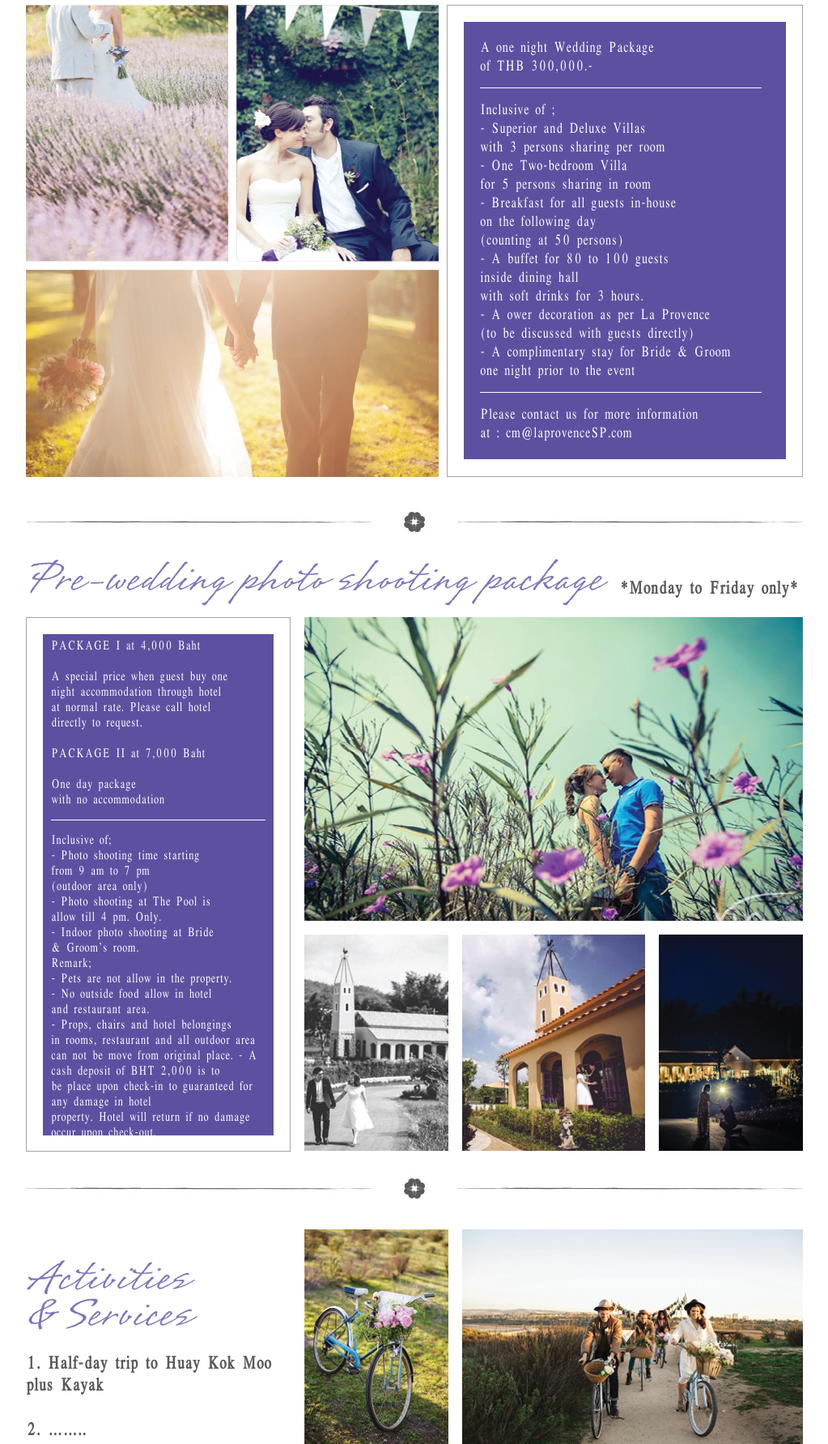
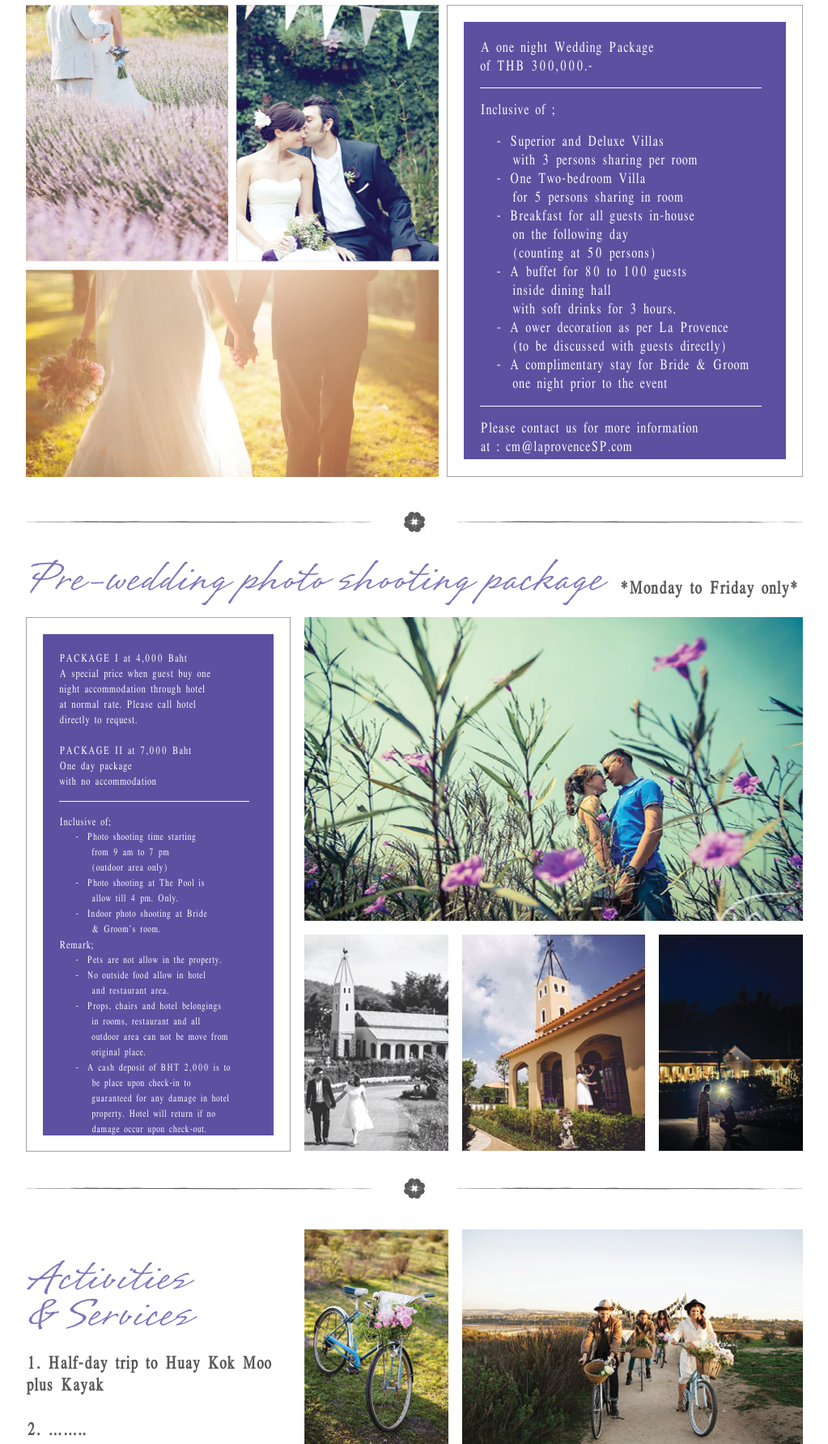
Before and after one commit to ecadigital/resort2, a PHP site: page /offer-packages.php in a window 1280 px wide. Shown: the part 1116-2899 px from the top of the page at 81% size, without its empty margins (128-1151 px from the left). Run offline with PHP 8.4, Linux system fonts and the light colour scheme; some libraries are stand-ins or nearby versions.

Commit message:
ul li
ul li

```diff
--- a/css/layout.css
+++ b/css/layout.css
@@ -740,12 +740,12 @@ p{
 
 #blog-in3 span{
 	color: #fff!important;
-	font-size: 14px;
+	font-size: 12px;
 	line-height: 19px;
 }
 
 #blog-in3 {
-	padding: 5px 10px 5px 10px;
+	padding: 20px 30px 20px 20px;
 }
 
 #as-left {
@@ -793,3 +793,21 @@ p{
 	color: #59595B;
  text-decoration: none;
 }
+
+#inner-wrapper ul li {
+	list-style: none;
+	padding-left: 0px;
+	margin-left: 0px;
+}
+#inner-wrapper ul li:before{ content:"-"; position:relative; left:-10px;}
+#inner-wrapper ul li{ text-indent:-10px; }
+
+.smallli li{
+ font-size: 11px;
+ padding: 0px;
+ margin: 0px;
+}
+
+ul.smallli {
+ margin: 0px;
+ }
--- a/offer-packages.php
+++ b/offer-packages.php
@@ -77,20 +77,22 @@
                             of THB 300,000.- <br>
                              <div class="white-line"></div>
                             Inclusive of ;<br>
-                            -   Superior and Deluxe Villas <br>
-                                with 3 persons sharing per room<br>
-                            -   One Two-bedroom Villa <br>
-                                for 5 persons sharing in room<br>
-                            -   Breakfast for all guests in-house <br>
+                            <ul>
+                            <li>Superior and Deluxe Villas <br>
+                                with 3 persons sharing per room</li>
+                            <li>One Two-bedroom Villa <br>
+                                for 5 persons sharing in room</li>
+                            <li>Breakfast for all guests in-house <br>
                                 on the following day <br>
-                                (counting at 50 persons)<br>
-                            -   A buffet for 80 to 100 guests <br>
+                                (counting at 50 persons)</li>
+                            <li>A buffet for 80 to 100 guests <br>
                                 inside dining hall   <br>
-                                with soft drinks for 3 hours.<br>
-                            -   A flower decoration as per La Provence <br>
-                                (to be discussed with guests directly)<br>
-                            -   A complimentary stay for Bride & Groom <br>
-                                one night prior to the event <br>
+                                with soft drinks for 3 hours.</li>
+                            <li>A flower decoration as per La Provence <br>
+                                (to be discussed with guests directly)</li>
+                            <li>A complimentary stay for Bride & Groom <br>
+                                one night prior to the event </li>
+                            </ul>
                                  <div class="white-line"></div>
                                  Please contact us for more information <br>
                                 at : cm@laprovenceSP.com
@@ -108,31 +110,35 @@
             <div id="pw-left">
                 <div id="blog3">
                     <div id="blog-in3">
-                        <span>PACKAGE I  at 4,000 Baht <br><br>
+                        <span>PACKAGE I  at 4,000 Baht <br>
                         A special price when guest buy one<br>
                         night accommodation through hotel<br>
                         at normal rate.  Please call hotel <br>
                         directly to request.<br><br>
-                        PACKAGE II  at 7,000 Baht<br> <br>
+                        PACKAGE II  at 7,000 Baht<br>
                         One day package<br>
                         with no accommodation<br>
                          <div class="white-line"></div>
-                        Inclusive of;<br>
-                        -   Photo shooting time starting <br>
+                        Inclusive of;
+                        <ul class="smallli">
+                        <li>Photo shooting time starting <br>
                             from 9 am to 7 pm<br>
-                            (outdoor area only)<br>
-                        -   Photo shooting at The Pool is<br>
-                        allow till 4 pm. Only.<br>
-                        -   Indoor photo shooting at Bride<br>
-                             & Groom’s room.<br>
-                        Remark;<br>
-                        -   Pets are not allow in the property.<br>
-                        -   No outside food allow in hotel<br>
-                            and restaurant area.<br>
-                        -   Props, chairs and hotel belongings<br>      in rooms, restaurant and all            outdoor area can not be move from       original place.
-                        -   A cash deposit of BHT 2,000 is to <br>      be place upon check-in to
-                            guaranteed for any damage in hotel<br>      property. Hotel will return if no       damage occur upon check-out.
+                            (outdoor area only)</li>
+                        <li>Photo shooting at The Pool is<br>
+                        allow till 4 pm. Only.</li>
+                        <li>Indoor photo shooting at Bride<br>
+                             & Groom’s room.</li>
+                             </ul>
+                        Remark;
 
+                        <ul class="smallli">
+                        <li>Pets are not allow in the property.</li>
+                        <li>No outside food allow in hotel<br>
+                            and restaurant area.</li>
+                        <li>Props, chairs and hotel belongings<br>      in rooms, restaurant and all  <br>           outdoor area can not be move from     <br>   original place.</li>
+                        <li>A cash deposit of BHT 2,000 is to <br>      be place upon check-in to <br>
+                            guaranteed for any damage in hotel<br>      property. Hotel will return if no <br>       damage occur upon check-out.</li>
+                            </ul>
                             </span>
                     </div>
                 </div>
```
